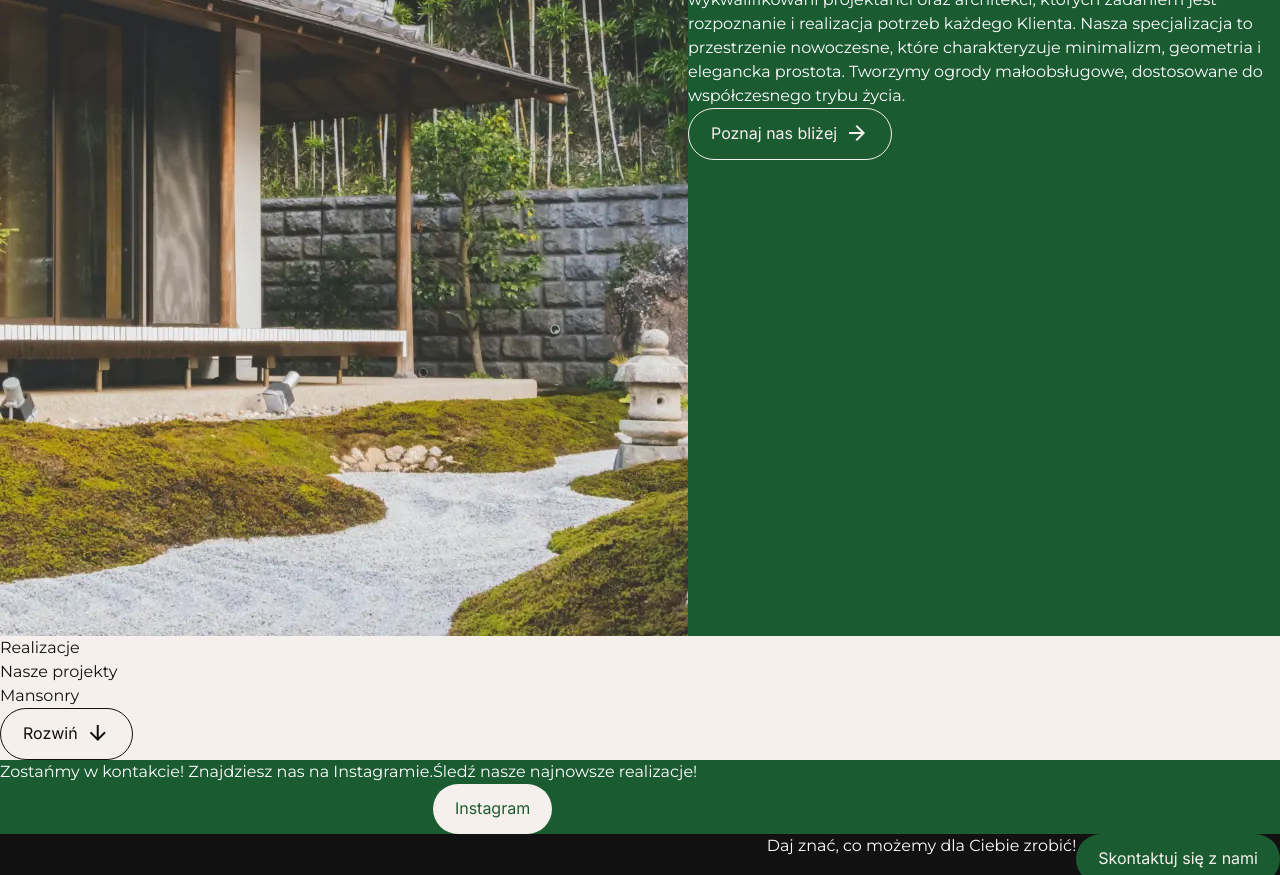
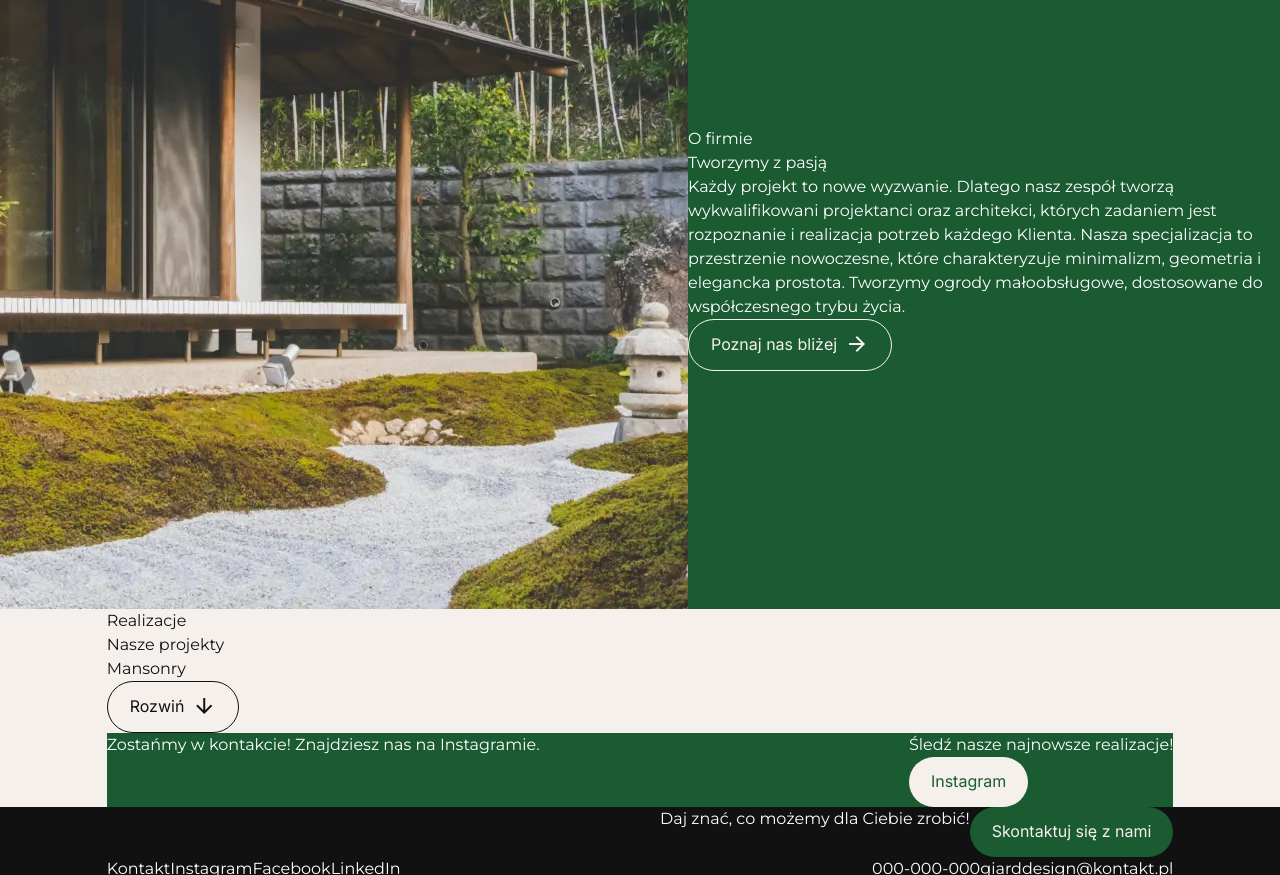
Before and after one commit to KamilaMatysiak/adRespect-rectruitmentTask, a website: page index.html in a window 1280 px wide. Shown: the part 1390-2265 px from the top of the page. Drawn offline with nearby package versions, Linux system fonts and the light colour scheme; a script that the page names is missing.

Commit message:
replace tailwindcss CDN with tailwindCSS CLI

```diff
--- a/index.html
+++ b/index.html
@@ -3,7 +3,11 @@
   <head>
     <title>GiardDesign</title>
     <link rel="icon" type="image/svg" href="assets/icons/favicon.svg" />
+    <link rel="stylesheet" type="text/css" href="dist/style.css"/>
+
+    <!--Debug: DELETE LATER-->
     <link rel="stylesheet" type="text/css" href="styles/global.css"/>
+
     <link rel="stylesheet" href="https://fonts.googleapis.com/css2?family=Material+Symbols+Outlined:opsz,wght,FILL,GRAD@48,400,0,0" />
 
     <meta charset="UTF-8" />
@@ -11,7 +15,6 @@
     <meta name="description" content="Rectruitment task for adRespect 2023" />
     <meta name="author" content="Kamila Matysiak" />
 
-    <script src="https://cdn.tailwindcss.com"></script>
     <script src="https://cdn.jsdelivr.net/npm/macy@2"></script>
   </head>
   <body>
@@ -28,9 +31,9 @@
       </nav>
     </header>
 
-    <section style="background: var(--beige);">
-        <div class="w-5/6 flex mx-auto justify-between">
-            <div class="w-2/6 my-auto">
+    <section class="w-full flex justify-between" style="background: var(--beige);">
+        <div class="w-1/2 m-auto">
+            <div class="max-w-[600px]">
                 <h1 class="text-6xl font-medium">Nowoczesna aranżacja Twojego ogrodu </h1>
                 <p class="text-base my-11">Marka GiardDesign to wieloletnie doświadczenie i wysoka estetyka realizacji. Oferujemy kompleksowy zakres usług z indywidualnym podejściem do każdego projektu.</p>
                 <div class="flex mt-7">
@@ -38,7 +41,9 @@
                     <button class="button button--outlined-green">Zobacz nasze realizacje <span class="material-symbols-outlined">arrow_downward</span></button>
                 </div>
             </div>
+        </div>
 
+        <div>
             <img src="assets/img/banner.webp"/>
         </div>
     </section>
@@ -71,17 +76,19 @@
         </div>
     </section>
 
-    <section class="flex" style="background: var(--green); color: var(--white);">
+    <section class="flex w-full mx-auto" style="background: var(--green); color: var(--white);">
         <img src="assets/img/about.webp"/>
-        <div class="w-3/6 mx-auto">
+        <div class="w-1/2 m-auto">
+            <div class="max-w-[600px]">
             <h5>O firmie</h5>
             <h1>Tworzymy z <span>pasją</span></h1>
             <p>Każdy projekt to nowe wyzwanie. Dlatego nasz zespół tworzą wykwalifikowani projektanci oraz architekci, których zadaniem jest rozpoznanie i realizacja potrzeb każdego Klienta. Nasza specjalizacja to przestrzenie nowoczesne, które charakteryzuje minimalizm, geometria i elegancka prostota. Tworzymy ogrody małoobsługowe, dostosowane do współczesnego trybu życia.</p>
             <button class="button button--outlined-white">Poznaj nas bliżej <span class="material-symbols-outlined">arrow_forward</span></button>
         </div>
+    </div>
     </section>
 
-        <section>
+    <section class="w-5/6 mx-auto">
         <div>
             <h5>Realizacje</h5>
             <h1>Nasze <span>projekty</span></h1>
@@ -90,15 +97,18 @@
         </div>
     </section>
 
-    <section class="flex" style="background: var(--green); color: var(--white);">
+    <section style="color: var(--white);">
+        <div class="flex w-5/6 mx-auto justify-between" style="background: var(--green);">
             <h1>Zostańmy w kontakcie! Znajdziesz nas na <span>Instagramie.</span></h1>
             <div>
                 <p>Śledź nasze najnowsze realizacje!</p>
                 <button class="button button--white">Instagram</button>
             </div>
+        </div>
     </section>
 
     <footer style="background: var(--black); color: var(--white);">
+        <div class="w-5/6 mx-auto">
             <div class="flex justify-between">
                 <img src="assets/img/giarddesign.svg"/>
                 <div class="flex">
@@ -125,7 +135,7 @@
                 <p>Prawa zastrzeżone © 2022</p>
                 <p class="flex">made by <img src="assets/img/logo-full-light.svg"/></p>
             </div>
-
+        </div>
     </footer>
 
     <script src="main.js"></script>
--- a/styles/global.css
+++ b/styles/global.css
@@ -1,6 +1,10 @@
 @import "root.css";
 @import "button.css";
 @import "card.css";
+
+@tailwind base;
+@tailwind components;
+@tailwind utilities;
 
 * {
     margin: 0;
--- /dev/null
+++ b/tailwind.config.js
@@ -0,0 +1,8 @@
+/** @type {import('tailwindcss').Config} */
+module.exports = {
+  content: ["./**/*.{html,js}"],
+  theme: {
+    extend: {},
+  },
+  plugins: [],
+}
```
Also changed, not shown: package.json (added, +23 -0 lines), dist/style.css (added), 1 other file. Lines whose indentation alone changed are shown as unchanged.
